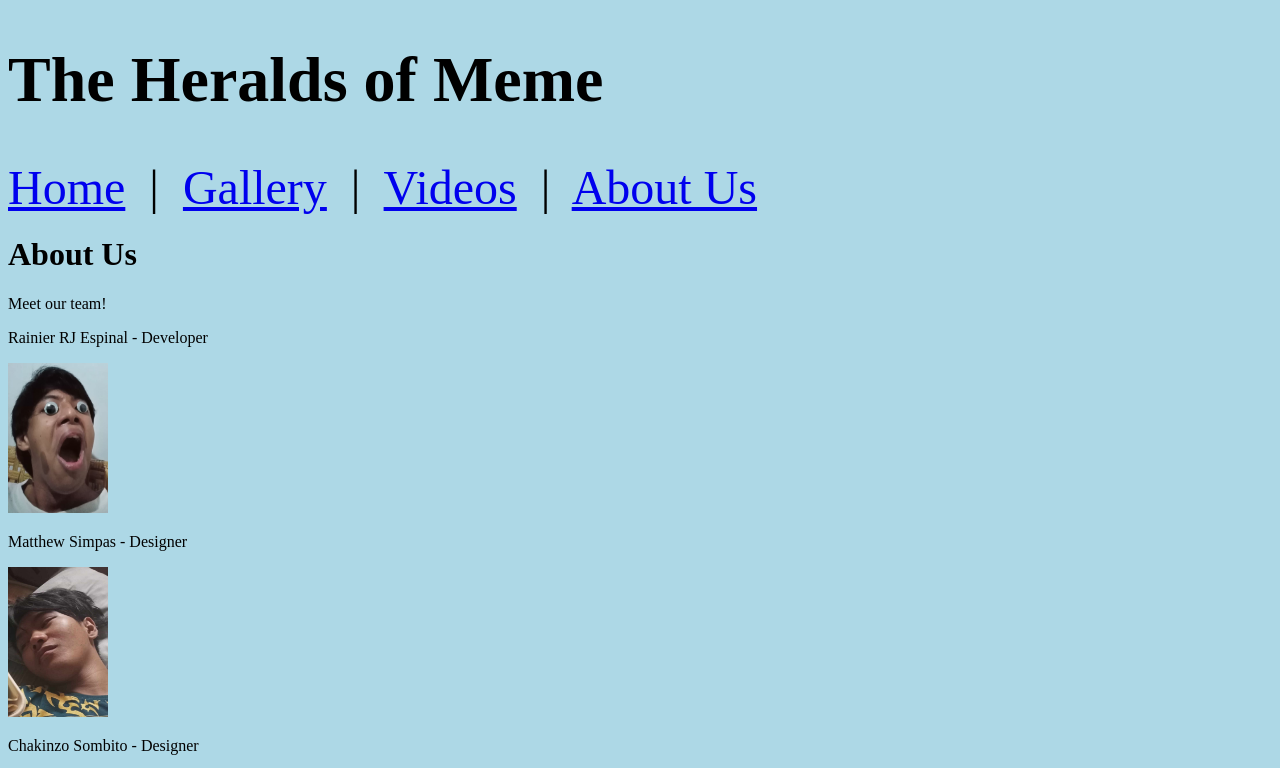
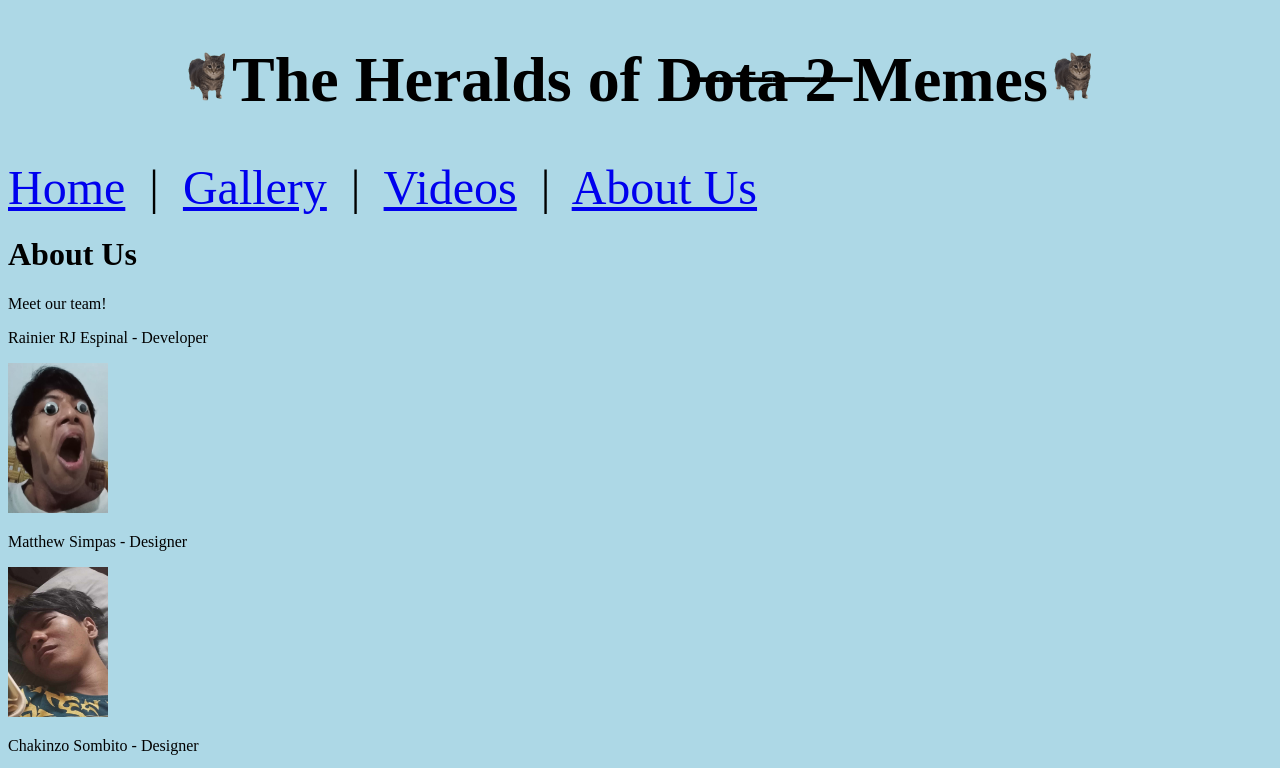
Before and after one commit to Reynir-Ardsi/cmsc126-RJ-sAngels-Lab4A-HTML, a plain HTML site: page about.html in a window 1280 px wide. Shown: the top 768 px of the page. Drawn offline with Linux system fonts and the light colour scheme.

Commit message:
Additional Formatting - Chak

```diff
--- a/about.html
+++ b/about.html
@@ -4,7 +4,7 @@
     <title>About Us</title>
 </head>
 <body bgcolor="lightblue">
-    <font size="6"><h1>The Heralds of Meme</h1></font>
+    <center><font size="6"><h1><img src="Images/oia-uia.gif" alt="Sample Image" width="50" height="50">The Heralds of D̶o̶t̶a̶ ̶2̶ Memes<img src="Images/oia-uia.gif" alt="Sample Image"  width="50" height="50"></h1></font></center>
 
     <font size="7"><nav>
         <a href="home.html">Home</a> &nbsp;|&nbsp;
```
Also changed, not shown: gallery.html (+1 -1 lines), home.html (+1 -1 lines), video.html (+1 -1 lines).
